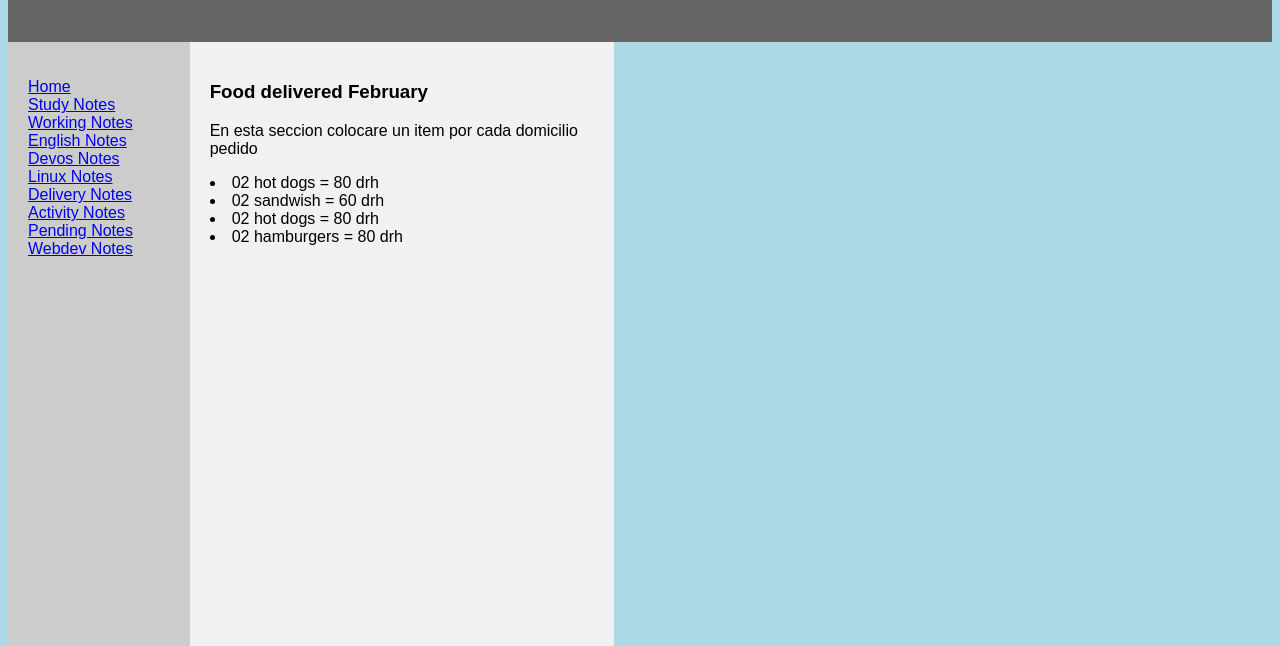
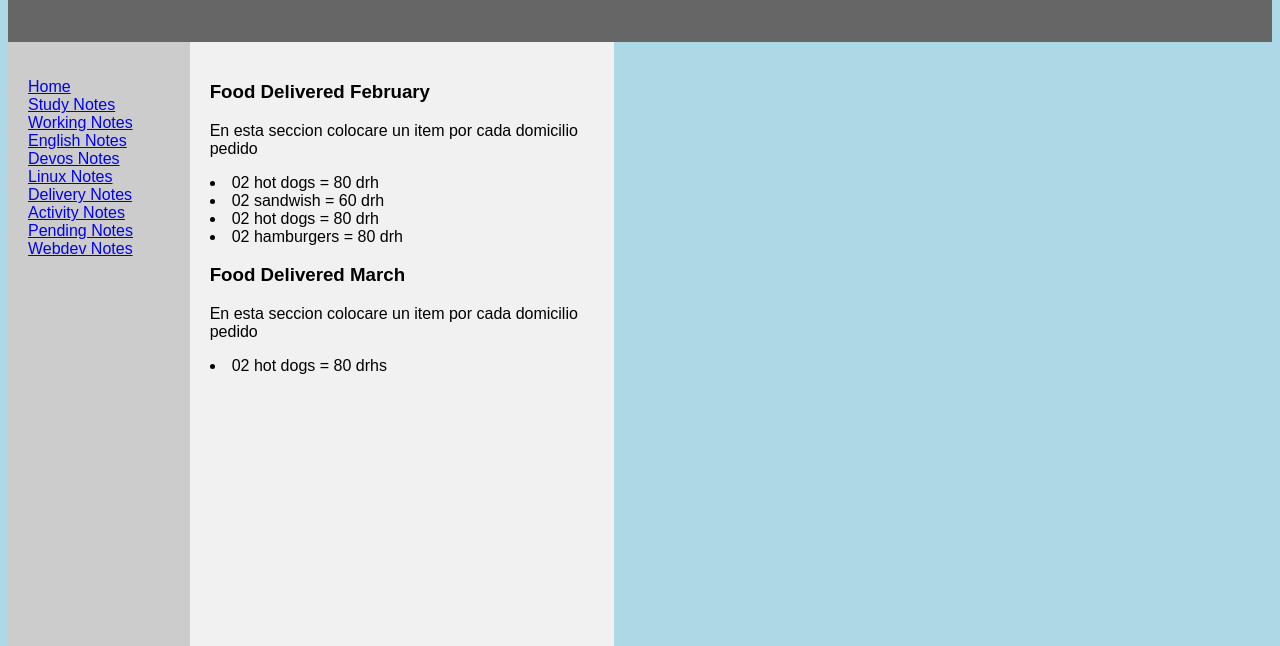
Before and after one commit to miguel8510/sistema-memorador, a plain HTML site: page foodelivery.html in a window 1280 px wide. Shown: the part 154-800 px from the top of the page. Drawn offline with Linux system fonts and the light colour scheme.

Commit message:
comentarios nuevos

```diff
--- a/foodelivery.html
+++ b/foodelivery.html
@@ -28,12 +28,18 @@
             </ul>
         </nav>
         <article>
-            <h1>Food delivered February</h1>
+            <h1>Food Delivered February</h1>
             <p>En esta seccion colocare un item por cada domicilio pedido</p>
             <li>02 hot dogs     = 80 drh</li>
             <li>02 sandwish     = 60 drh</li>
             <li>02 hot dogs     = 80 drh</li>
             <li>02 hamburgers   = 80 drh</li>
+            <h1>Food Delivered March</h1>
+            <p>En esta seccion colocare un item por cada domicilio pedido</p>
+            <li>02 hot dogs = 80 drhs</li>
+
+
+
         </article>
     </section>
     <footer>
```
Also changed, not shown: devos.html (+8 -0 lines).
